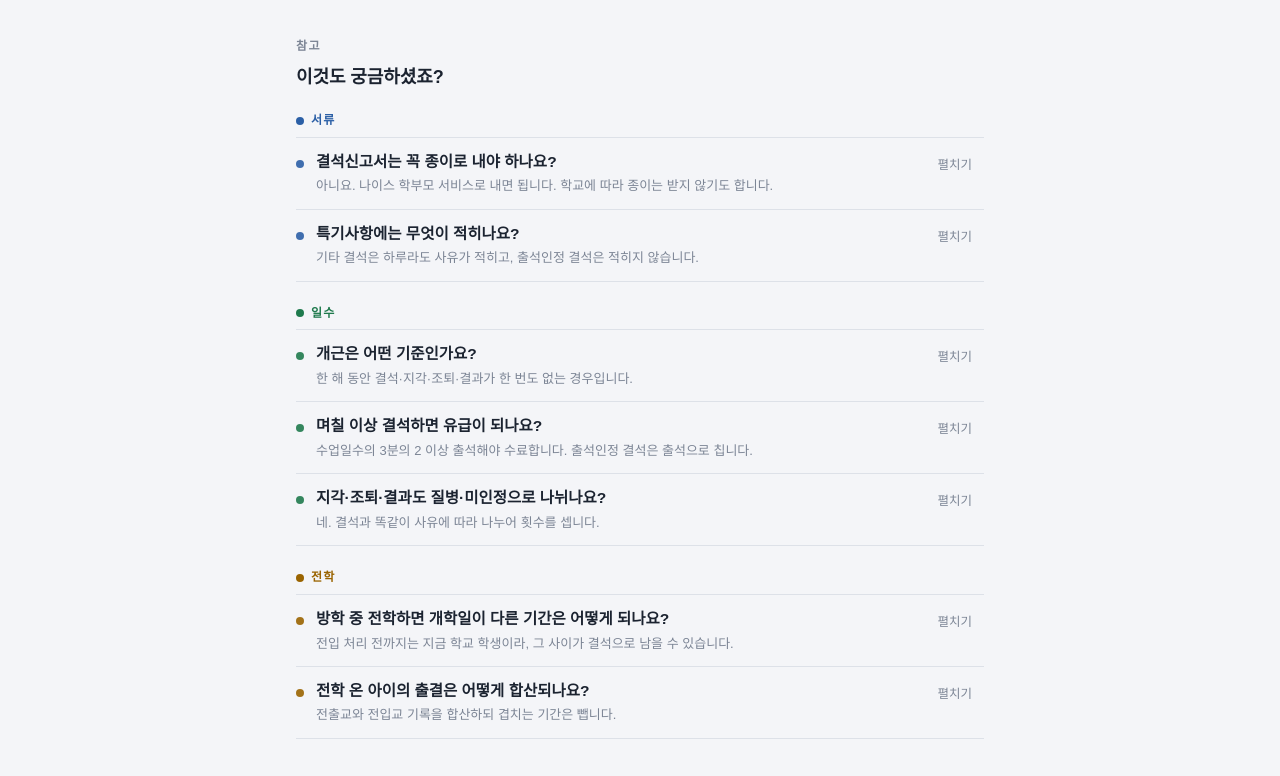
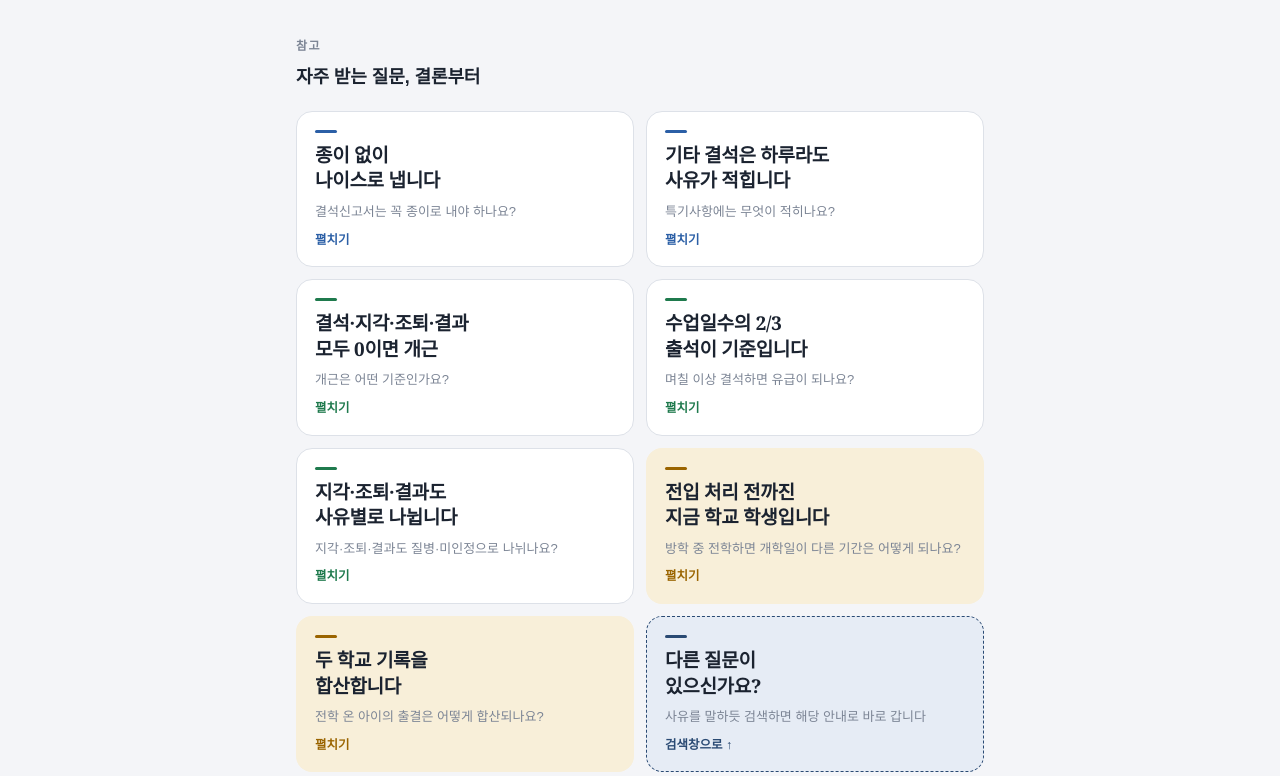
Before and after one commit to changhun-edu/St_Attendance, a plain HTML site: page index.html in a window 1280 px wide. Shown: the part 1369-2145 px from the top of the page. Drawn offline with Linux system fonts and the light colour scheme; a web font is replaced by a local one.

Commit message:
Update index.html

```diff
--- a/index.html
+++ b/index.html
@@ -151,28 +151,27 @@ details.basics>summary .open-btn svg{width:16px;height:16px;transition:transform
 details.basics[open]>summary .open-btn svg{transform:rotate(180deg)}
 details.basics .bbody{padding-top:24px;display:flex;flex-direction:column;gap:28px}
 .bbody h3{font-size:16px}
-.faq{display:flex;flex-direction:column;gap:22px}
-.fgrp{display:flex;flex-direction:column;--g:var(--accent)}
-.fgrp.g-doc{--g:var(--ill)} .fgrp.g-day{--g:var(--ok)} .fgrp.g-tr{--g:var(--etc)}
-.glabel{display:inline-flex;align-items:center;gap:7px;font-size:12px;letter-spacing:.1em;font-weight:700;color:var(--g);text-transform:uppercase;margin-bottom:6px}
-.glabel i{width:8px;height:8px;border-radius:50%;background:var(--g)}
-details.q{border-top:1px solid var(--line);border-radius:0;transition:background .15s}
-details.q:last-child{border-bottom:1px solid var(--line)}
-details.q[open]{background:var(--hero);border-radius:12px;border-color:transparent;margin:4px 0}
-details.q[open]+details.q{border-top-color:transparent}
-details.q summary{list-style:none;cursor:pointer;padding:13px 12px 13px 0;display:flex;gap:12px;align-items:flex-start}
-details.q[open] summary{padding-left:14px}
-details.q summary::-webkit-details-marker{display:none}
-details.q summary::before{content:"";flex:none;width:8px;height:8px;border-radius:50%;background:var(--g);margin-top:9px;opacity:.9}
-details.q .qt{flex:1;min-width:0;display:flex;flex-direction:column;gap:3px}
-details.q .qs{font-weight:700;font-size:15.5px;line-height:1.45}
-details.q .qp{font-size:13px;color:var(--ink-3);line-height:1.5}
-details.q[open] .qp{display:none}
-details.q .tg{flex:none;font-size:12.5px;color:var(--ink-3);padding-top:4px}
-details.q .tg b{display:none;font-weight:600;color:var(--g)} details.q[open] .tg b{display:inline} details.q[open] .tg i{display:none}
-details.q .tg i{font-style:normal}
-details.q .a{padding:0 14px 16px 34px;font-size:14.5px;color:var(--ink-2);line-height:1.7}
-details.q .a b{color:var(--ink);font-weight:700}
+.akit{display:grid;grid-template-columns:1fr 1fr;gap:12px}
+@media (max-width:560px){.akit{grid-template-columns:1fr}}
+details.ac{--g:var(--accent);background:var(--paper);border:1px solid var(--line);border-radius:16px;overflow:hidden;transition:border-color .15s}
+details.ac.g-doc{--g:var(--ill)} details.ac.g-day{--g:var(--ok)} details.ac.g-tr{--g:var(--etc);background:var(--etc-bg);border-color:transparent}
+details.ac:hover{border-color:var(--g)}
+details.ac[open]{grid-column:1/-1;border-color:var(--g)}
+details.ac summary{list-style:none;cursor:pointer;padding:18px 18px 16px;display:flex;flex-direction:column;gap:8px;min-height:132px}
+details.ac summary::-webkit-details-marker{display:none}
+details.ac .ah{font-family:var(--display);font-size:19px;font-weight:700;line-height:1.35;letter-spacing:-.015em;color:var(--ink)}
+details.ac .ah::before{content:"";display:block;width:22px;height:3px;border-radius:2px;background:var(--g);margin-bottom:10px}
+details.ac .aq{font-size:13px;color:var(--ink-3);line-height:1.5;margin-top:auto}
+details.ac .ao{font-size:12.5px;font-weight:600;color:var(--g)}
+details.ac[open] .ao{display:none}
+details.ac .a{padding:0 18px 18px;font-size:14.5px;color:var(--ink-2);line-height:1.7;border-top:1px dashed var(--line);padding-top:14px;margin:0 18px 0;padding-left:0;padding-right:0}
+details.ac .a b{color:var(--ink);font-weight:700}
+details.ac .a .calc-cta b{color:#fff}
+.ac.more{display:flex;flex-direction:column;gap:8px;min-height:132px;padding:18px 18px 16px;text-align:left;cursor:pointer;background:var(--accent-soft);border:1px dashed var(--accent);border-radius:16px;--g:var(--accent)}
+.ac.more .ah{font-family:var(--display);font-size:19px;font-weight:700;line-height:1.35;letter-spacing:-.015em;color:var(--ink)}
+.ac.more .ah::before{content:"";display:block;width:22px;height:3px;border-radius:2px;background:var(--g);margin-bottom:10px}
+.ac.more .aq{font-size:13px;color:var(--ink-3);line-height:1.5;margin-top:auto}
+.ac.more .ao{font-size:12.5px;font-weight:600;color:var(--g)}
 .footer{display:flex;flex-direction:column;gap:16px;color:var(--ink-2);font-size:13.5px}
 .fbrand{display:flex;align-items:center;gap:10px}
 .fbrand .mark svg{width:24px;height:24px;display:block}
@@ -448,7 +447,7 @@ body.hide-bar main{padding-bottom:0}
 .calc-cta .ci{width:36px;height:36px;border-radius:10px;background:rgba(255,255,255,.2);display:grid;place-items:center;flex:none}
 .calc-cta .ci svg{width:20px;height:20px}
 .calc-cta .ct{flex:1;min-width:0;display:flex;flex-direction:column;gap:1px}
-.calc-cta b,details.q .a .calc-cta b{font-size:15px;font-weight:700;color:#fff}
+.calc-cta b,details.ac .a .calc-cta b{font-size:15px;font-weight:700;color:#fff}
 .calc-cta small{font-size:12.5px;color:#fff;opacity:.92}
 .calc-cta .ar{width:18px;height:18px;flex:none;opacity:.9}
 .calc-cta:hover{filter:brightness(1.06)}
@@ -947,21 +946,16 @@ function homeHTML(){
 
   <section class="band"><div class="wrap sec">
     <span class="sec-label">참고</span>
-    <h2 class="sec-title">이것도 궁금하셨죠?</h2>
-    <div class="faq">
-      <div class="fgrp g-doc"><span class="glabel"><i></i>서류</span>
-      <details class="q"><summary><span class="qt"><span class="qs">결석신고서는 꼭 종이로 내야 하나요?</span><span class="qp">아니요. 나이스 학부모 서비스로 내면 됩니다. 학교에 따라 종이는 받지 않기도 합니다.</span></span><span class="tg"><i>펼치기</i><b>접기</b></span></summary><div class="a">아니요. <a href="https://parents.neis.go.kr/" target="_blank" rel="noopener">나이스 학부모 서비스</a>로 낸 결석신고서와 증빙은 전자화문서로 인정되어 따로 출력·원본 제출이 필요 없습니다. 학부모 의견서나 담임 확인서는 신청 화면 해당란에 적는 것으로 갈음할 수 있습니다.<br><b>학교에 따라 종이 서류는 받지 않고 나이스 학부모 서비스로만 받는 곳도 있습니다.</b> 종이로 내기 전에 학교의 안내를 먼저 확인하세요.<div class="neis"><a href="https://parents.neis.go.kr/" target="_blank" rel="noopener">나이스 학부모 서비스 열기 ↗</a><span>parents.neis.go.kr · 로그인 후 「출결 신고」</span></div></div></details>
-      <details class="q"><summary><span class="qt"><span class="qs">특기사항에는 무엇이 적히나요?</span><span class="qp">기타 결석은 하루라도 사유가 적히고, 출석인정 결석은 적히지 않습니다.</span></span><span class="tg"><i>펼치기</i><b>접기</b></span></summary><div class="a">기타 결석은 <b>하루라도 사유가 적힙니다</b>. 질병·미인정 결석과 횟수가 많은 지각·조퇴·결과는 학교가 정한 기준(예: 연속 5일 이상, 10회 이상)에 따라 적을 수 있습니다. 출석인정 결석은 사유를 적지 않습니다. 해외 봉사·어학연수·교외 대회 참가처럼 생활기록부에 쓸 수 없는 내용은 특기사항에도 쓸 수 없습니다.</div></details>
-      </div>
-      <div class="fgrp g-day"><span class="glabel"><i></i>일수</span>
-      <details class="q"><summary><span class="qt"><span class="qs">개근은 어떤 기준인가요?</span><span class="qp">한 해 동안 결석·지각·조퇴·결과가 한 번도 없는 경우입니다.</span></span><span class="tg"><i>펼치기</i><b>접기</b></span></summary><div class="a">한 해 동안 <b>결석·지각·조퇴·결과가 한 번도 없는</b> 경우입니다. 출석인정 결석은 출석으로 보므로 개근에 영향이 없습니다. 개근상·정근상 수상 기준은 교육청과 학교 방침에 따라 다를 수 있습니다.</div></details>
-      <details class="q"><summary><span class="qt"><span class="qs">며칠 이상 결석하면 유급이 되나요?</span><span class="qp">수업일수의 3분의 2 이상 출석해야 수료합니다. 출석인정 결석은 출석으로 칩니다.</span></span><span class="tg"><i>펼치기</i><b>접기</b></span></summary><div class="a">학년 수료에는 그 학년 수업일수(초등 190일 이상)의 <b>3분의 2 이상</b> 출석이 필요합니다. 출석인정 결석은 출석으로 계산됩니다. 지각·조퇴·결과는 횟수와 관계없이 수료에 영향을 주지 않습니다.</div></details>
-      <details class="q"><summary><span class="qt"><span class="qs">지각·조퇴·결과도 질병·미인정으로 나뉘나요?</span><span class="qp">네. 결석과 똑같이 사유에 따라 나누어 횟수를 셉니다.</span></span><span class="tg"><i>펼치기</i><b>접기</b></span></summary><div class="a">네. 결석과 똑같이 사유에 따라 질병·미인정·기타로 나누어 횟수를 셉니다. 병원 진료로 늦으면 질병 지각, 학원 때문에 일찍 가면 미인정 조퇴입니다. 출석인정 사유(경조사, 체험학습 등)로 인한 지각·조퇴·결과는 횟수에 넣지 않습니다.</div></details>
-      </div>
-      <div class="fgrp g-tr"><span class="glabel"><i></i>전학</span>
-      <details class="q"><summary><span class="qt"><span class="qs">방학 중 전학하면 개학일이 다른 기간은 어떻게 되나요?</span><span class="qp">전입 처리 전까지는 지금 학교 학생이라, 그 사이가 결석으로 남을 수 있습니다.</span></span><span class="tg"><i>펼치기</i><b>접기</b></span></summary><div class="a">새 학교가 전입 처리를 하기 전까지는 지금 학교 학생입니다. 지금 학교 개학일부터 전출 처리 전날까지 안 나오면 지금 학교의 결석(사유 없으면 미인정)으로 남습니다. 전입 처리를 지금 학교 개학일 전에 마치도록 새 학교와 미리 날짜를 맞추세요.<button class="calc-cta" data-case="transfer"><span class="ci"><svg aria-hidden="true"><use href="#i-calc"/></svg></span><span class="ct"><b>전학 공백 계산기</b><small>두 학교 날짜를 넣으면 결석으로 남는 날이 바로 나옵니다</small></span><svg class="ar" aria-hidden="true"><use href="#i-chev"/></svg></button></div></details>
-      <details class="q"><summary><span class="qt"><span class="qs">전학 온 아이의 출결은 어떻게 합산되나요?</span><span class="qp">전출교와 전입교 기록을 합산하되 겹치는 기간은 뺍니다.</span></span><span class="tg"><i>펼치기</i><b>접기</b></span></summary><div class="a">전출교와 전입교의 수업일수·결석·지각·조퇴·결과를 합산하되 <b>겹치는 기간은 뺍니다</b>. 전출일과 전입일이 같으면 전입일만 수업일수로 계산합니다.</div></details>
-      </div>
+    <h2 class="sec-title">자주 받는 질문, 결론부터</h2>
+    <div class="akit">
+      <details class="ac g-doc"><summary><span class="ah">종이 없이<br>나이스로 냅니다</span><span class="aq">결석신고서는 꼭 종이로 내야 하나요?</span><span class="ao">펼치기</span></summary><div class="a">아니요. <a href="https://parents.neis.go.kr/" target="_blank" rel="noopener">나이스 학부모 서비스</a>로 낸 결석신고서와 증빙은 전자화문서로 인정되어 따로 출력·원본 제출이 필요 없습니다. 학부모 의견서나 담임 확인서는 신청 화면 해당란에 적는 것으로 갈음할 수 있습니다.<br><b>학교에 따라 종이 서류는 받지 않고 나이스 학부모 서비스로만 받는 곳도 있습니다.</b> 종이로 내기 전에 학교의 안내를 먼저 확인하세요.<div class="neis"><a href="https://parents.neis.go.kr/" target="_blank" rel="noopener">나이스 학부모 서비스 열기 ↗</a><span>parents.neis.go.kr · 로그인 후 「출결 신고」</span></div></div></details>
+      <details class="ac g-doc"><summary><span class="ah">기타 결석은 하루라도<br>사유가 적힙니다</span><span class="aq">특기사항에는 무엇이 적히나요?</span><span class="ao">펼치기</span></summary><div class="a">기타 결석은 <b>하루라도 사유가 적힙니다</b>. 질병·미인정 결석과 횟수가 많은 지각·조퇴·결과는 학교가 정한 기준(예: 연속 5일 이상, 10회 이상)에 따라 적을 수 있습니다. 출석인정 결석은 사유를 적지 않습니다. 해외 봉사·어학연수·교외 대회 참가처럼 생활기록부에 쓸 수 없는 내용은 특기사항에도 쓸 수 없습니다.</div></details>
+      <details class="ac g-day"><summary><span class="ah">결석·지각·조퇴·결과<br>모두 0이면 개근</span><span class="aq">개근은 어떤 기준인가요?</span><span class="ao">펼치기</span></summary><div class="a">한 해 동안 <b>결석·지각·조퇴·결과가 한 번도 없는</b> 경우입니다. 출석인정 결석은 출석으로 보므로 개근에 영향이 없습니다. 개근상·정근상 수상 기준은 교육청과 학교 방침에 따라 다를 수 있습니다.</div></details>
+      <details class="ac g-day"><summary><span class="ah">수업일수의 2/3<br>출석이 기준입니다</span><span class="aq">며칠 이상 결석하면 유급이 되나요?</span><span class="ao">펼치기</span></summary><div class="a">학년 수료에는 그 학년 수업일수(초등 190일 이상)의 <b>3분의 2 이상</b> 출석이 필요합니다. 출석인정 결석은 출석으로 계산됩니다. 지각·조퇴·결과는 횟수와 관계없이 수료에 영향을 주지 않습니다.</div></details>
+      <details class="ac g-day"><summary><span class="ah">지각·조퇴·결과도<br>사유별로 나뉩니다</span><span class="aq">지각·조퇴·결과도 질병·미인정으로 나뉘나요?</span><span class="ao">펼치기</span></summary><div class="a">네. 결석과 똑같이 사유에 따라 질병·미인정·기타로 나누어 횟수를 셉니다. 병원 진료로 늦으면 질병 지각, 학원 때문에 일찍 가면 미인정 조퇴입니다. 출석인정 사유(경조사, 체험학습 등)로 인한 지각·조퇴·결과는 횟수에 넣지 않습니다.</div></details>
+      <details class="ac g-tr"><summary><span class="ah">전입 처리 전까진<br>지금 학교 학생입니다</span><span class="aq">방학 중 전학하면 개학일이 다른 기간은 어떻게 되나요?</span><span class="ao">펼치기</span></summary><div class="a">새 학교가 전입 처리를 하기 전까지는 지금 학교 학생입니다. 지금 학교 개학일부터 전출 처리 전날까지 안 나오면 지금 학교의 결석(사유 없으면 미인정)으로 남습니다. 전입 처리를 지금 학교 개학일 전에 마치도록 새 학교와 미리 날짜를 맞추세요.<button class="calc-cta" data-case="transfer"><span class="ci"><svg aria-hidden="true"><use href="#i-calc"/></svg></span><span class="ct"><b>전학 공백 계산기</b><small>두 학교 날짜를 넣으면 결석으로 남는 날이 바로 나옵니다</small></span><svg class="ar" aria-hidden="true"><use href="#i-chev"/></svg></button></div></details>
+      <details class="ac g-tr"><summary><span class="ah">두 학교 기록을<br>합산합니다</span><span class="aq">전학 온 아이의 출결은 어떻게 합산되나요?</span><span class="ao">펼치기</span></summary><div class="a">전출교와 전입교의 수업일수·결석·지각·조퇴·결과를 합산하되 <b>겹치는 기간은 뺍니다</b>. 전출일과 전입일이 같으면 전입일만 수업일수로 계산합니다.</div></details>
+      <button class="ac more" data-tosearch><span class="ah">다른 질문이<br>있으신가요?</span><span class="aq">사유를 말하듯 검색하면 해당 안내로 바로 갑니다</span><span class="ao">검색창으로 ↑</span></button>
     </div>
   </div></section>
 
@@ -1232,6 +1226,7 @@ function bind(){
   document.querySelectorAll('[data-g]').forEach(b=>b.onclick=()=>go({v:'group',g:b.dataset.g}));
   document.querySelectorAll('[data-home]').forEach(b=>b.onclick=()=>go({v:'home'}));
   document.querySelectorAll('[data-today]').forEach(b=>b.onclick=()=>go({v:'today'}));
+  document.querySelectorAll('[data-tosearch]').forEach(b=>b.onclick=()=>{const q=$('#q'); if(q){q.scrollIntoView({block:'center',behavior:'smooth'}); setTimeout(()=>q.focus(),400);}});
   document.querySelectorAll('[data-seg]').forEach(b=>b.onclick=()=>{const t=b.dataset.seg==='t'; document.querySelectorAll('[data-seg]').forEach(x=>x.classList.toggle('on',x===b)); const r=$('#caseroot'); if(r) r.classList.toggle('teacher',t); try{localStorage.setItem('teacherOpen',t?'1':'0')}catch(e){}});
   const sh=$('#share'); if(sh) sh.onclick=()=>{
     const url=withSc(location.origin+location.pathname+'?case='+sh.dataset.id);
```
